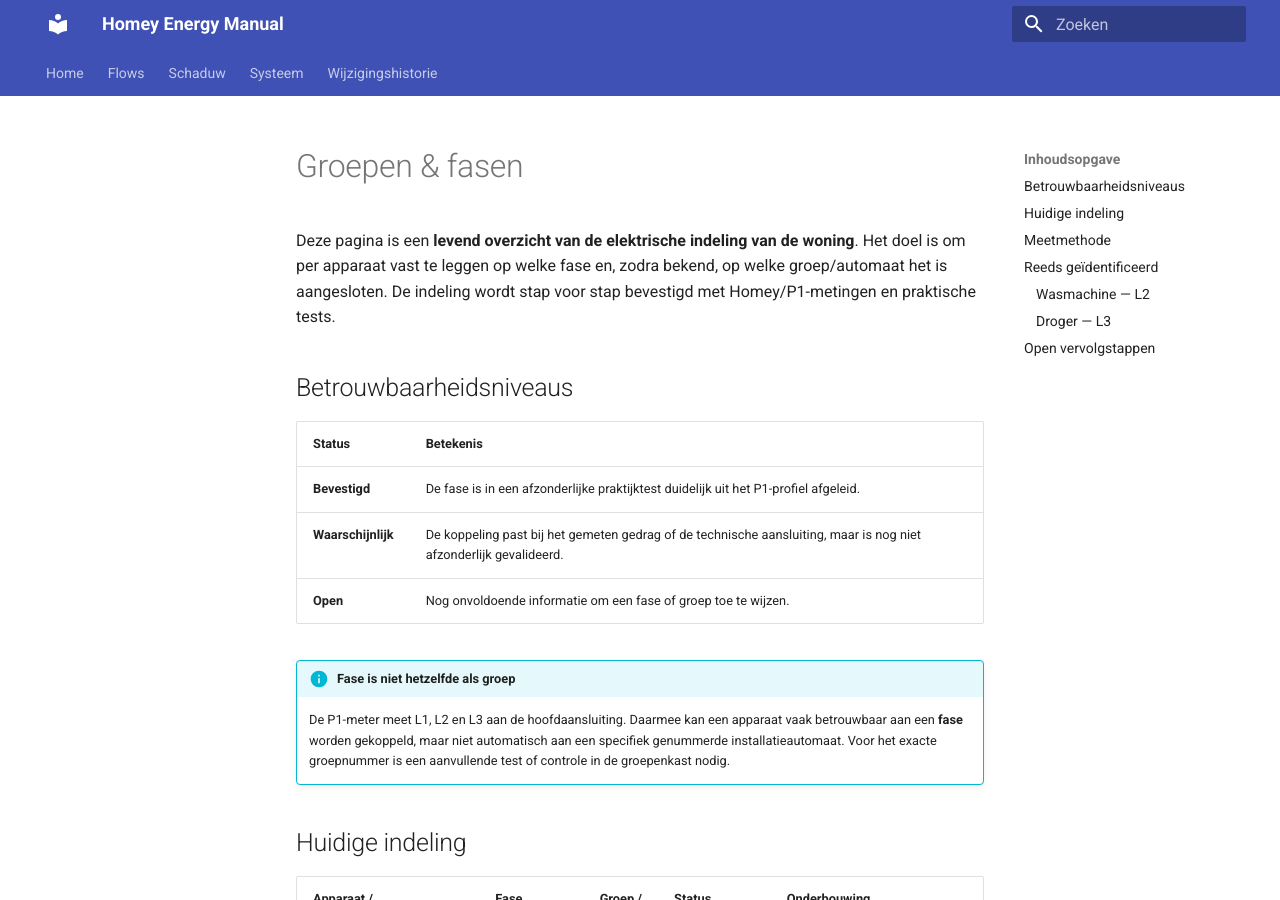
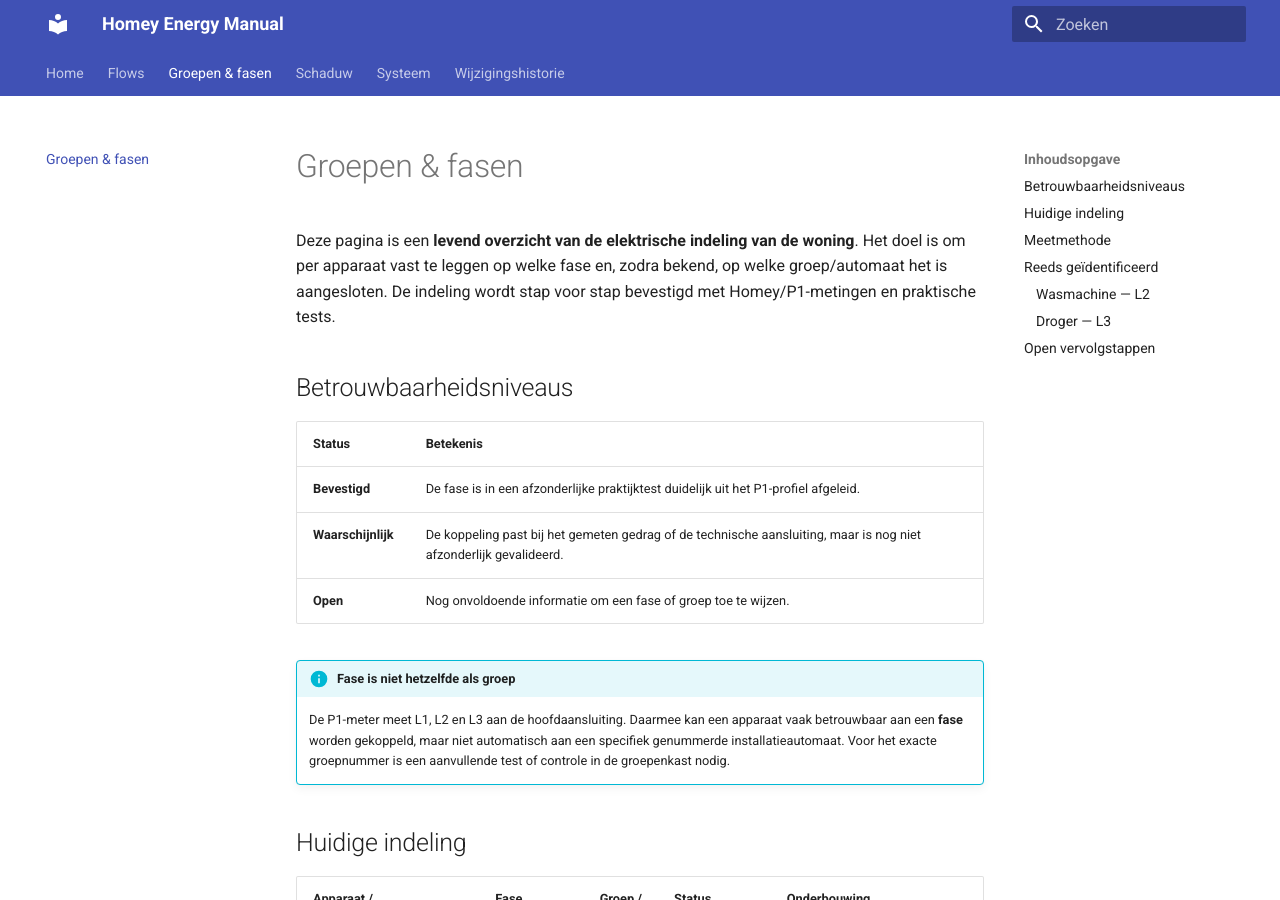
Before and after one commit to OnsKasteeltje/homey-energy-manual, an MkDocs documentation site: the page built from docs/groepen-fasen.md, in a window 1280 px wide and 900 px high. Built offline with MkDocs 1.6.1 and Material for MkDocs 9.7.7, drawn with Linux system fonts in a browser that asks for light colours.

Commit message:
Add groups and phases navigation tab

```diff
--- a/mkdocs.yml
+++ b/mkdocs.yml
@@ -17,6 +17,7 @@ nav:
       - M7 – Opportunity Score Shadow: m7-opportunity-shadow.md
       - Quooker-regeling: quooker.md
       - GitHub status- & shadow-sync: github-sync-flows.md
+  - Groepen & fasen: groepen-fasen.md
   - Schaduw: shadow.md
   - Systeem:
       - Lokale status-sync: status-sync.md
```
